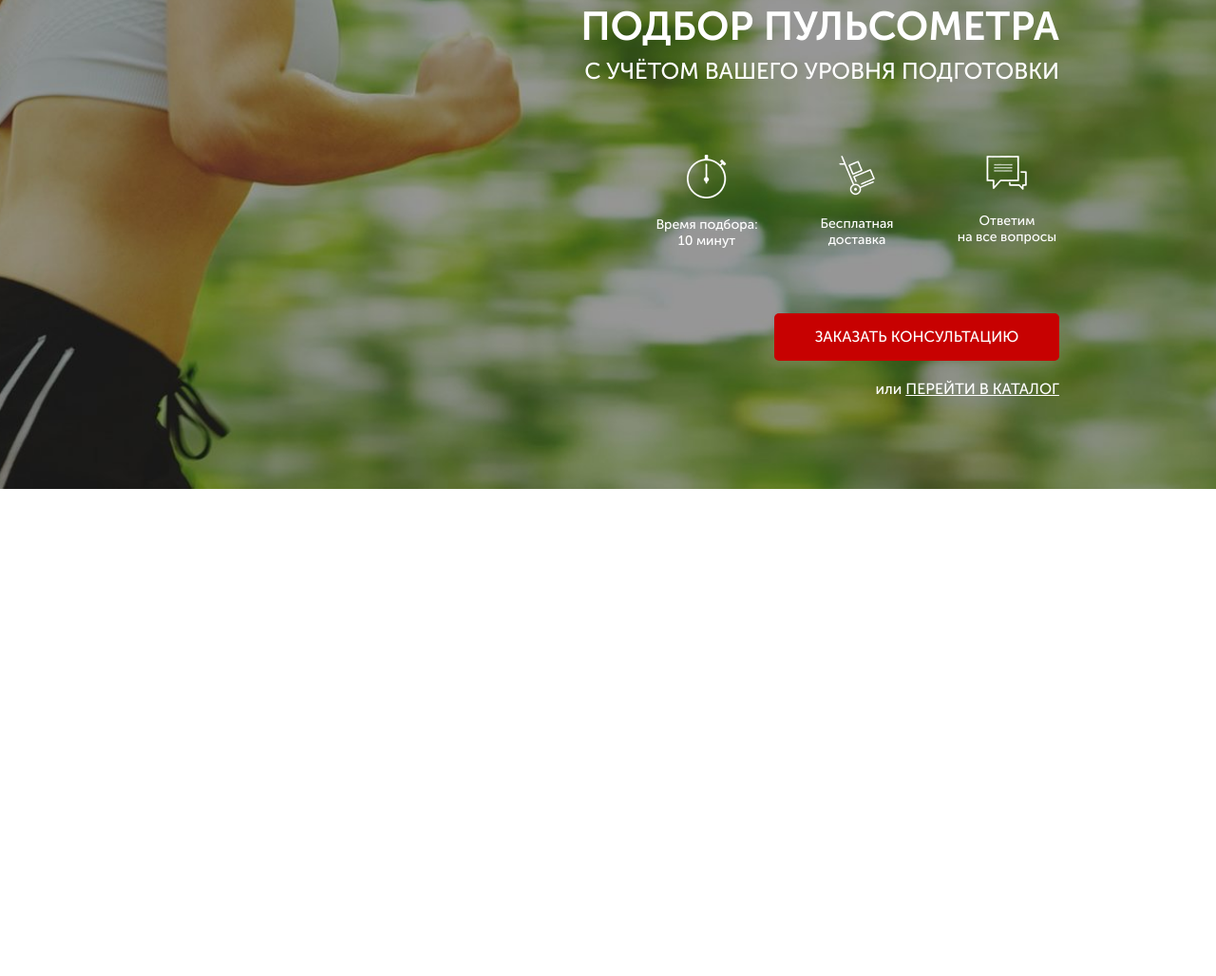
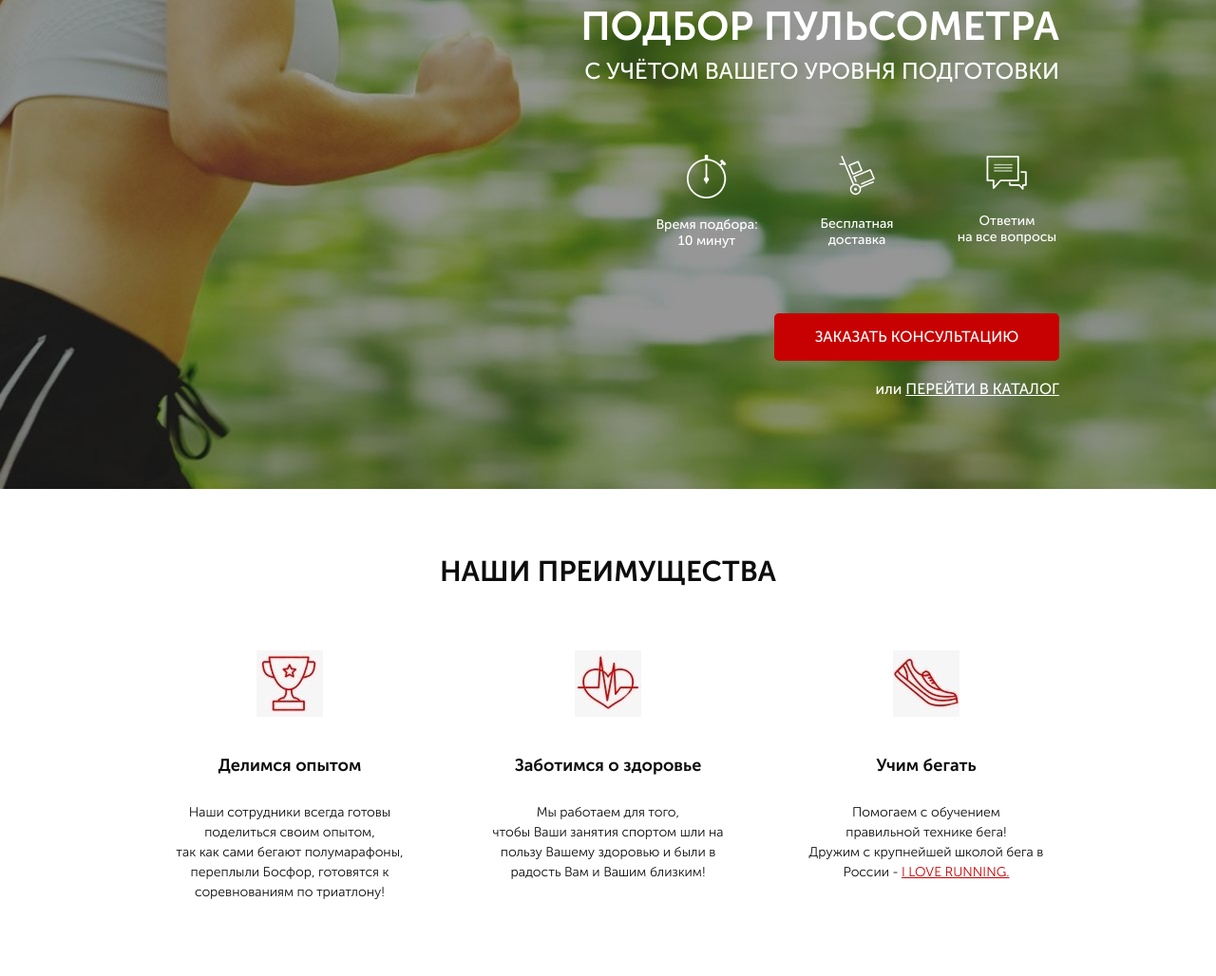
Before and after one commit to BlacKKeniG/RunSmart, a website: page src/index.html in a window 1280 px wide. Shown: the part 168-1196 px from the top of the page at 95% size. Before the commit the page ends 800 px from the top, so only its background shows below. Drawn offline with Linux system fonts and the light colour scheme.

Commit message:
made up adventages block

```diff
--- a/src/index.html
+++ b/src/index.html
@@ -54,5 +54,39 @@
         </div>
       </div>
     </div>
+
+    <div class="advantages">
+      <div class="container">
+        <h2 class="headliner">наши преимущества</h2>
+        <div class="advantages__wrapper">
+          <div class="advantages__item">
+            <img src="img/advantages/cup.jpg" alt="cup" />Делимся опытом
+            <span
+              >Наши сотрудники всегда готовы <br />
+              поделиться своим опытом, <br />
+              так как сами бегают полумарафоны, <br />
+              переплыли Босфор, готовятся к соревнованиям по триатлону!
+            </span>
+          </div>
+          <div class="advantages__item">
+            <img src="img/advantages/heart.jpg" alt="heart" />Заботимся о
+            здоровье
+            <span>
+              Мы работаем для того, <br />
+              чтобы Ваши занятия спортом шли на пользу Вашему здоровью и были в
+              радость Вам и Вашим близким!
+            </span>
+          </div>
+          <div class="advantages__item">
+            <img src="img/advantages/shoe.jpg" alt="shoe" />Учим бегать<span
+              >Помогаем с обучением <br />
+              правильной технике бега! <br />
+              Дружим с крупнейшей школой бега в <br />
+              России - <a href="#">I LOVE RUNNING.</a>
+            </span>
+          </div>
+        </div>
+      </div>
+    </div>
   </body>
 </html>
--- /dev/null
+++ b/src/sass/blocks/_advantages.scss
@@ -0,0 +1,31 @@
+.advantages {
+  padding: 69px 0px 78px 0px;
+  min-height: 470px;
+  &__wrapper {
+    margin-top: 65px;
+    display: flex;
+    justify-content: space-between;
+  }
+  &__item {
+    width: 280px;
+    text-align: center;
+    font-size: 18px;
+    font-weight: 700;
+    color: #0d0d0d;
+
+    img {
+      display: block;
+      margin: 0 auto;
+      margin-bottom: 38px;
+    }
+    span {
+      display: block;
+      margin-top: 25px;
+      font-size: 14px;
+      font-weight: 300;
+      a {
+        color: $main-color;
+      }
+    }
+  }
+}
--- /dev/null
+++ b/src/sass/blocks/_headlines.scss
@@ -0,0 +1,7 @@
+.headliner {
+  font-size: 30px;
+  font-weight: 700;
+  color: #0d0d0d;
+  text-align: center;
+  text-transform: uppercase;
+}
--- a/src/sass/style.scss
+++ b/src/sass/style.scss
@@ -6,4 +6,5 @@
 @import "blocks/promo";
 @import "blocks/header";
 @import "blocks/buttons";
-@import "blocks/titels";
+@import "blocks/headlines";
+@import "blocks/advantages";
```
Also changed, not shown: src/css/style.min.css, src/img/advantages/cup.jpg (added), src/img/advantages/heart.jpg (added), src/img/advantages/shoe.jpg (added), src/sass/blocks/_titels.scss (deleted).
